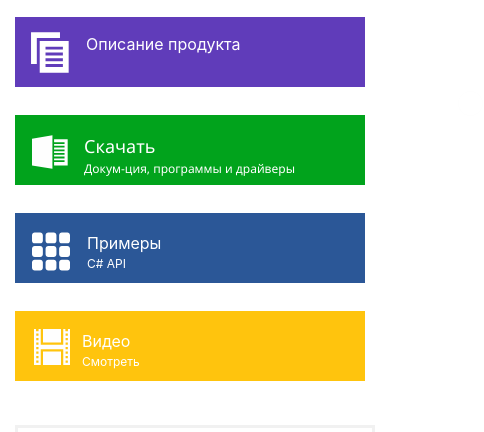
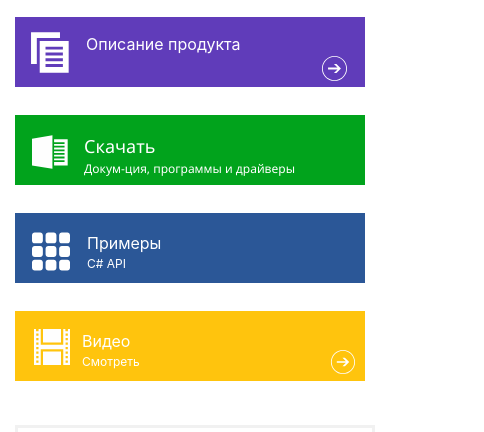
Before and after one commit to Falsher/biovoid, a plain HTML site: page index.html in a window 390 px wide. Shown: the part 177-609 px from the top of the page, 484 px wide, since content can reach past the window. Drawn offline with nearby package versions, Linux system fonts and the light colour scheme.

Commit message:
git added arrow

```diff
--- a/sass/components/_hero.scss
+++ b/sass/components/_hero.scss
@@ -212,4 +212,16 @@ margin-bottom:28px
 .panel-get-description{
   margin-top: 0px;
 }
+.svg-arrow{
+  margin-left: 290px;
+    margin-top: -35px;
+    width: 27px;
+    height: 27px;
 }
+.svg-video-arrow{
+  margin-left: 190px;
+  margin-top: 20px;
+  width: 26px;
+  height: 26px;
+}
+}
--- a/sass/general/_container.scss
+++ b/sass/general/_container.scss
@@ -13,6 +13,7 @@ ul{
 .container{
   margin-left: auto;
   margin-right: auto;
+
 @media screen and (min-width:1200px) {
       max-width:1200px;
       padding-left: 100px;
@@ -21,7 +22,7 @@ ul{
   }
 
   @media screen and (max-width:576px) {
-width: 100%;
+max-width: 576px;
 }
 }
 * {
```
Also changed, not shown: css/main.css, css/main.min.css, 2 other files.
